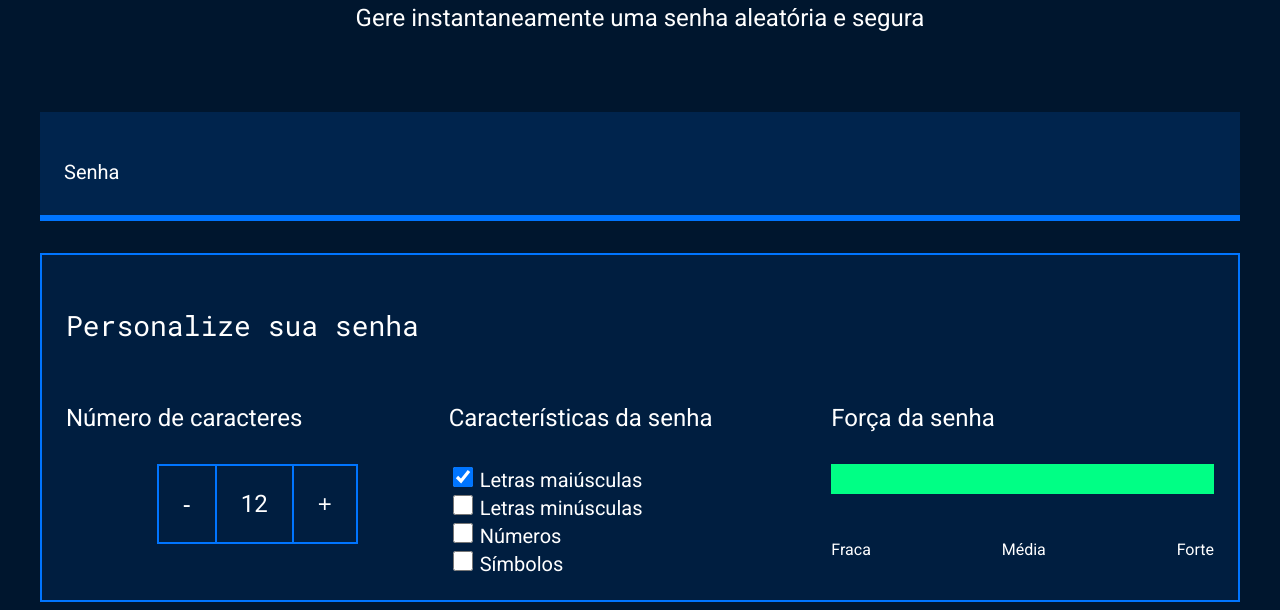
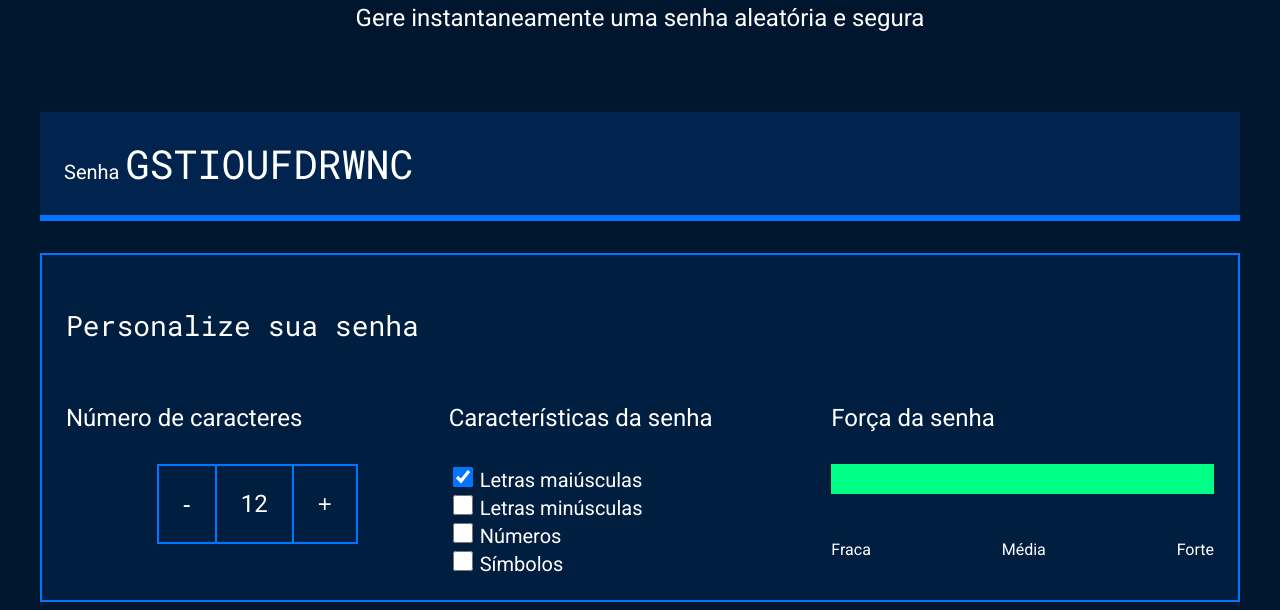
Before and after one commit to maycon7771/site-senha, a plain HTML site: page index.html in a window 1280 px wide. Shown: the part 214-824 px from the top of the page. Drawn offline with Linux system fonts and the light colour scheme.

Commit message:
Add files via upload

```diff
--- a/index.html
+++ b/index.html
@@ -17,7 +17,7 @@
         </div>
         <div class="conteudo-senha">
             <label for="senha">Senha</label>
-            <input name="senha" type="text" id="campo-senha">
+            <input name="senha" type="text" id="campo-senha" readonly>
         </div>
         <div class="parametro">
             <h3 class="parametro-titulo">Personalize sua senha</h3>
--- a/main.js
+++ b/main.js
@@ -9,18 +9,58 @@ botoes[1].onclick = aumentaTamanho;
 
 function diminuiTamanho(){
     if (tamanhoSenha > 1){
-     tamanhoSenha = tamanhoSenha-1;
+     // tamanhoSenha = tamanhoSenha-1;
+     tamanhoSenha--;
  }
-
    numeroSenha.textContent = tamanhoSenha;
+   geraSenha();
 }
-
 function aumentaTamanho(){
     if (tamanhoSenha < 20){
-        tamanhoSenha = tamanhoSenha+1;
+    // tamanhoSenha = tamanhoSenha+1;
+      tamanhoSenha++;
     }
 
    numeroSenha.textContent = tamanhoSenha;
+   geraSenha();
 }
 
-console.log(botoes);
+const campoSenha = document.querySelector('#campo-senha');
+const checkbox = document.querySelectorAll('.checkbox');
+
+for(i=0; i < checkbox.length;i++){
+    checkbox[i].onclick = geraSenha;
+}
+
+
+const letrasMaiusculas = 'ABCDEFGHIJKLMNOPQRSTUVWXYZ';
+const letrasMinusculas = 'abcdefghijklmnopqrstuvwxyz';
+const numeros = '0123456789';
+const simbolos = '!@%?#$¨&-_=+/';
+
+geraSenha();
+
+function geraSenha(){
+    let alfabeto = '';
+    if(checkbox[0].checked){
+        alfabeto = alfabeto + letrasMaiusculas;
+    }
+    if(checkbox[1].checked){
+        lfabeto = alfabeto + letrasMinusculas;
+    }
+    if(checkbox[2].checked){
+        lfabeto = alfabeto + numeros;
+    }
+    if(checkbox[3].checked){
+        lfabeto = alfabeto + simbolos;
+    }
+    console.log(alfabeto);
+    let senha = '';
+    for(let i = 0; i < tamanhoSenha;i++){
+       let numeroAleatorio = Math.random()*alfabeto.length;
+       numeroAleatorio = Math.floor(numeroAleatorio);
+       senha = senha + alfabeto[numeroAleatorio];
+
+    }
+    campoSenha.value = senha;
+}
```
